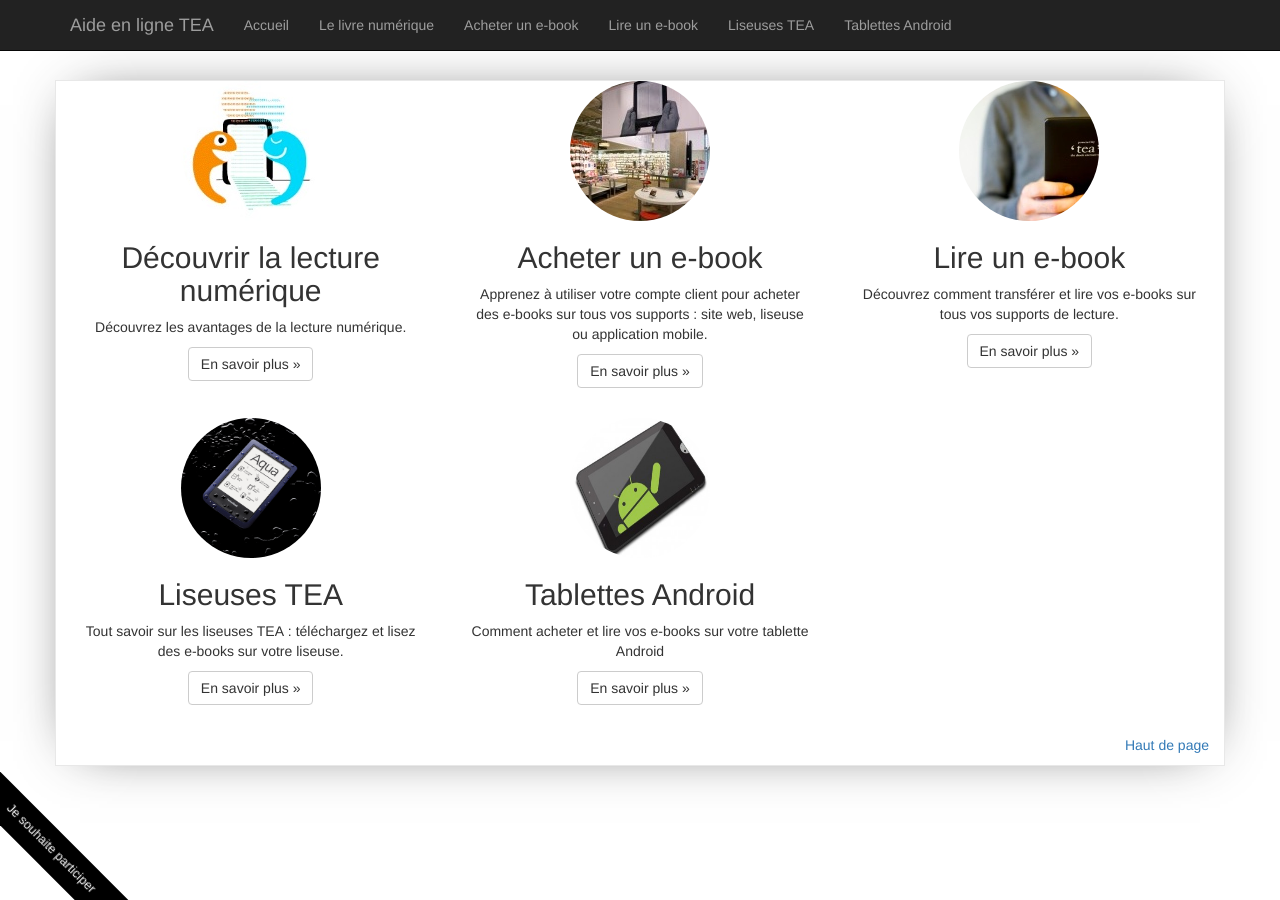
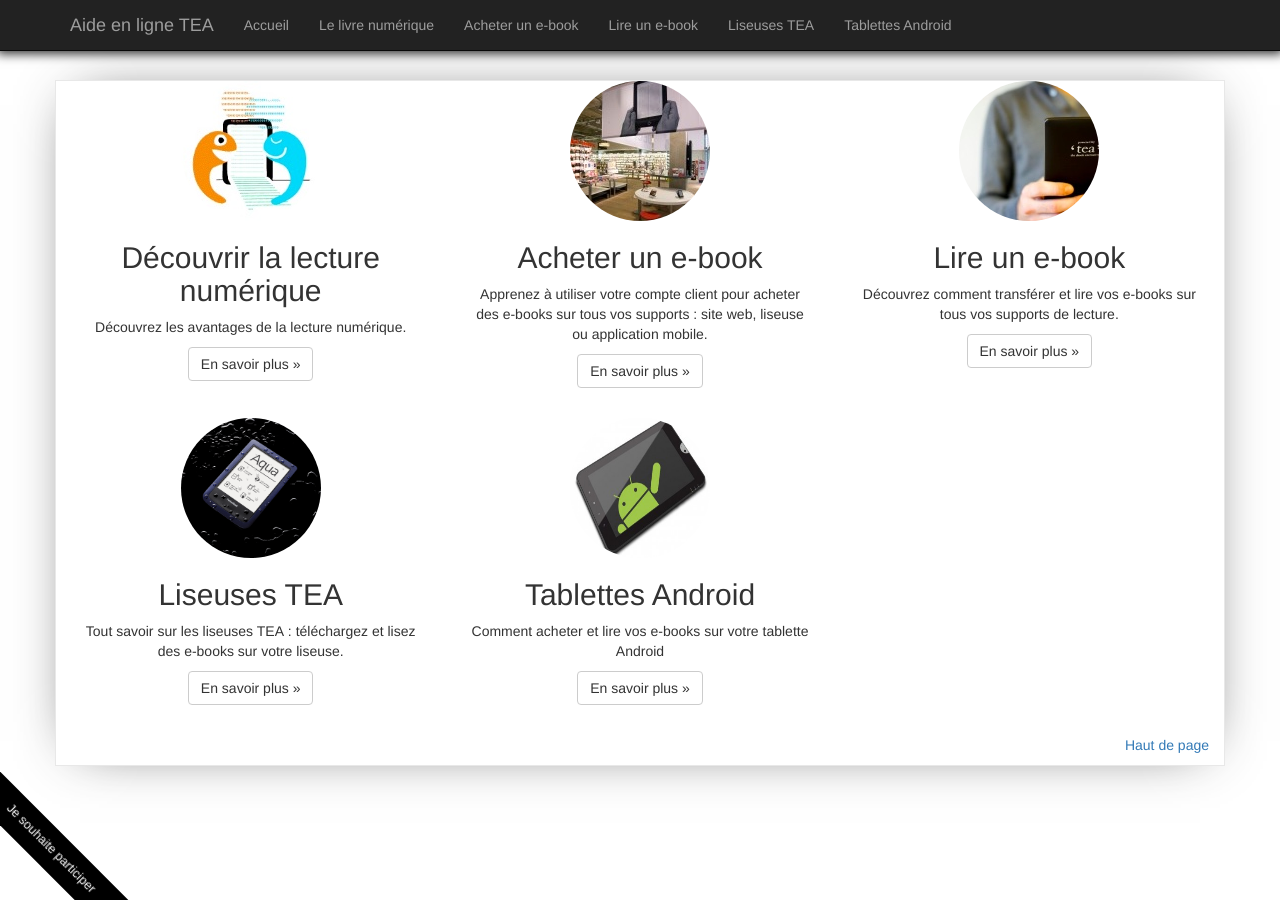
Before and after one commit to TEA-ebook/help-center, a Jekyll site: the page built from index.html, in a window 1280 px wide. Built offline with Jekyll 4.4.1, drawn with Linux system fonts in a browser that asks for light colours; nearby versions of some CDN libraries; Markdown is read by kramdown in place of the engine named in the settings.

Commit message:
Add: navbar box-shadow

```diff
--- a/css/main.css
+++ b/css/main.css
@@ -10,6 +10,10 @@
 
 /* CUSTOMIZE THE NAVBAR
 -------------------------------------------------- */
+
+nav.navbar {
+  box-shadow: 0 0 10px 3px;
+}
 
 /* Special class on .container surrounding .navbar, used for positioning it into place. */
 .navbar-wrapper {
```
